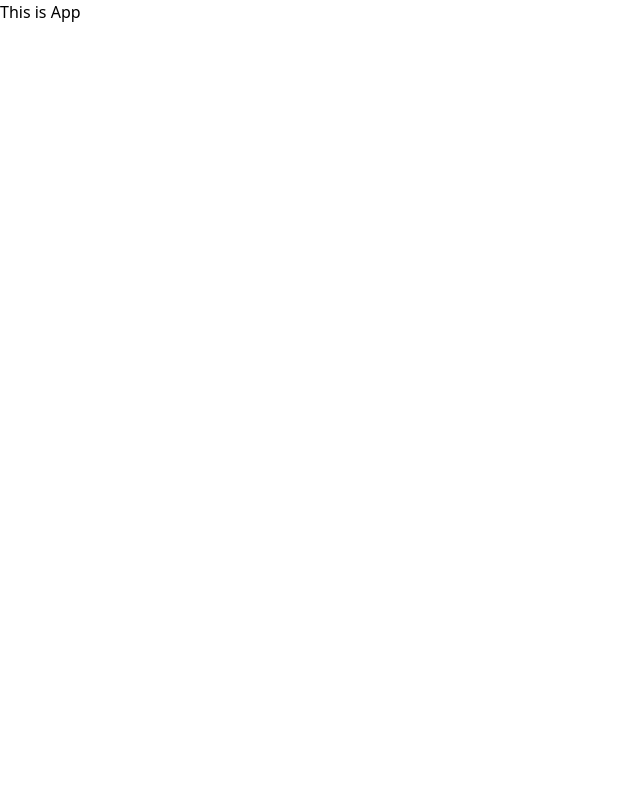
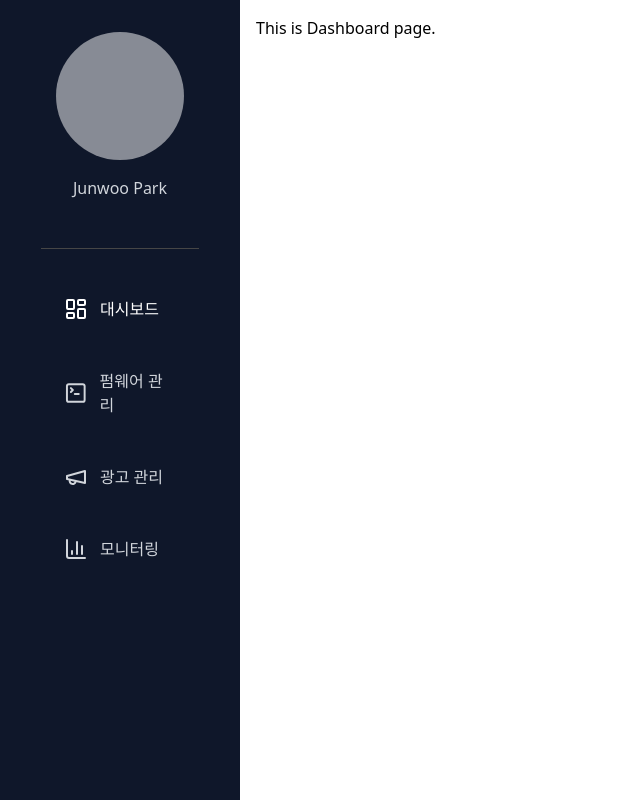
Before and after one commit to hardjava/iot-cloud-ota, a React (Vite) app in the folder frontend/: page /dashboard in a window 1280 px wide. Shown: the whole page, without its empty margins (0-640 px from the left). Built offline with nearby package versions, Linux system fonts and the light colour scheme.

Commit message:
Sidebar Routing 설정 (#8)

```diff
--- a/frontend/package.json
+++ b/frontend/package.json
@@ -15,7 +15,8 @@
     "@mui/material": "^7.0.1",
     "lucide-react": "^0.484.0",
     "react": "^19.0.0",
-    "react-dom": "^19.0.0"
+    "react-dom": "^19.0.0",
+    "react-router": "^7.4.1"
   },
   "devDependencies": {
     "@eslint/js": "^9.21.0",
--- a/frontend/src/app/App.tsx
+++ b/frontend/src/app/App.tsx
@@ -1,5 +1,8 @@
+import { RouterProvider } from "react-router";
+import { Router } from "./Router";
+
 function App() {
-  return <div className="flex h-screen">This is App</div>;
+  return <RouterProvider router={Router} />;
 }
 
 export default App;
--- /dev/null
+++ b/frontend/src/app/Router.tsx
@@ -0,0 +1,21 @@
+import { createBrowserRouter, Navigate } from "react-router";
+import { Layout } from "../widgets/layout/ui/Layout";
+import Dashboard from "../pages/dashboard";
+import Firmware from "../pages/firmware";
+import Advertisement from "../pages/advertisement";
+import Monitoring from "../pages/monitoring";
+
+export const Router = createBrowserRouter([
+  {
+    path: "/",
+    element: <Layout />,
+    children: [
+      // 초기 엔트리 경로를 dashboard로 지정
+      { index: true, element: <Navigate to="/dashboard" replace /> },
+      { path: "dashboard", element: <Dashboard /> },
+      { path: "firmware", element: <Firmware /> },
+      { path: "ads", element: <Advertisement /> },
+      { path: "monitoring", element: <Monitoring /> },
+    ],
+  },
+]);
--- /dev/null
+++ b/frontend/src/widgets/layout/ui/Layout.tsx
@@ -0,0 +1,13 @@
+import { Outlet } from "react-router";
+import { SideBar } from "../../sidebar/ui/Sidebar";
+
+export const Layout = () => {
+  return (
+    <div className="flex h-screen">
+      <SideBar />
+      <main className="flex-1 p-4 overflow-y-auto">
+        <Outlet />
+      </main>
+    </div>
+  );
+};
--- a/frontend/src/widgets/sidebar/model/useNavigation.tsx
+++ b/frontend/src/widgets/sidebar/model/useNavigation.tsx
@@ -10,6 +10,7 @@ export interface NavigationItemType {
   id: string;
   icon: ReactNode;
   name: string;
+  path: string;
 }
 
 export const useNavigation = () => {
@@ -19,21 +20,25 @@ export const useNavigation = () => {
         id: "dashboard",
         icon: <LayoutDashboard />,
         name: "대시보드",
+        path: "/dashboard",
       },
       {
         id: "firmware",
         icon: <SquareTerminal />,
         name: "펌웨어 관리",
+        path: "/firmware",
       },
       {
         id: "ads",
         icon: <Megaphone />,
         name: "광고 관리",
+        path: "/ads",
       },
       {
         id: "monitoring",
         icon: <ChartColumn />,
         name: "모니터링",
+        path: "/monitoring",
       },
     ],
     []
--- a/frontend/src/widgets/sidebar/ui/NavigationMenu.tsx
+++ b/frontend/src/widgets/sidebar/ui/NavigationMenu.tsx
@@ -1,13 +1,25 @@
+import { Link, useLocation } from "react-router";
 import { useNavigation } from "../model/useNavigation";
 import { NavigationItem } from "./NavigationItem";
 
 export const NavigationMenu = () => {
   const { navigationItems } = useNavigation();
 
+  // 현재 경로 계산, NavigationItem이 Active한지 판별하는데 사용
+  const location = useLocation();
+  const currentPath = location.pathname;
+
   return (
     <div className="flex flex-col items-start gap-12 px-16">
       {navigationItems.map((item) => (
-        <NavigationItem key={item.id} icon={item.icon} name={item.name} />
+        <Link to={item.path} key={item.id}>
+          <NavigationItem
+            key={item.id}
+            icon={item.icon}
+            name={item.name}
+            isActive={currentPath === item.path}
+          />
+        </Link>
       ))}
     </div>
   );
```
Also changed, not shown: 1 other file (tests, documents, lock files or other folders).
